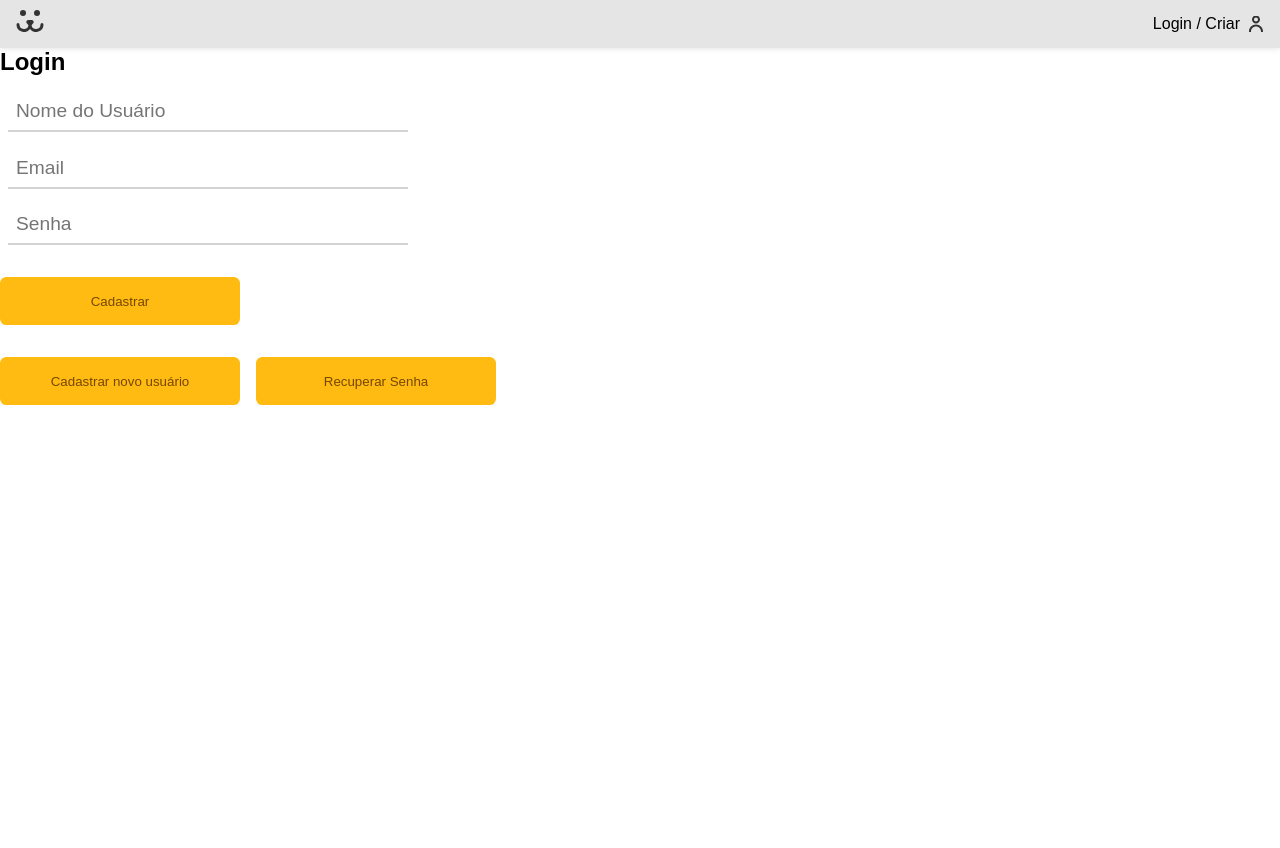
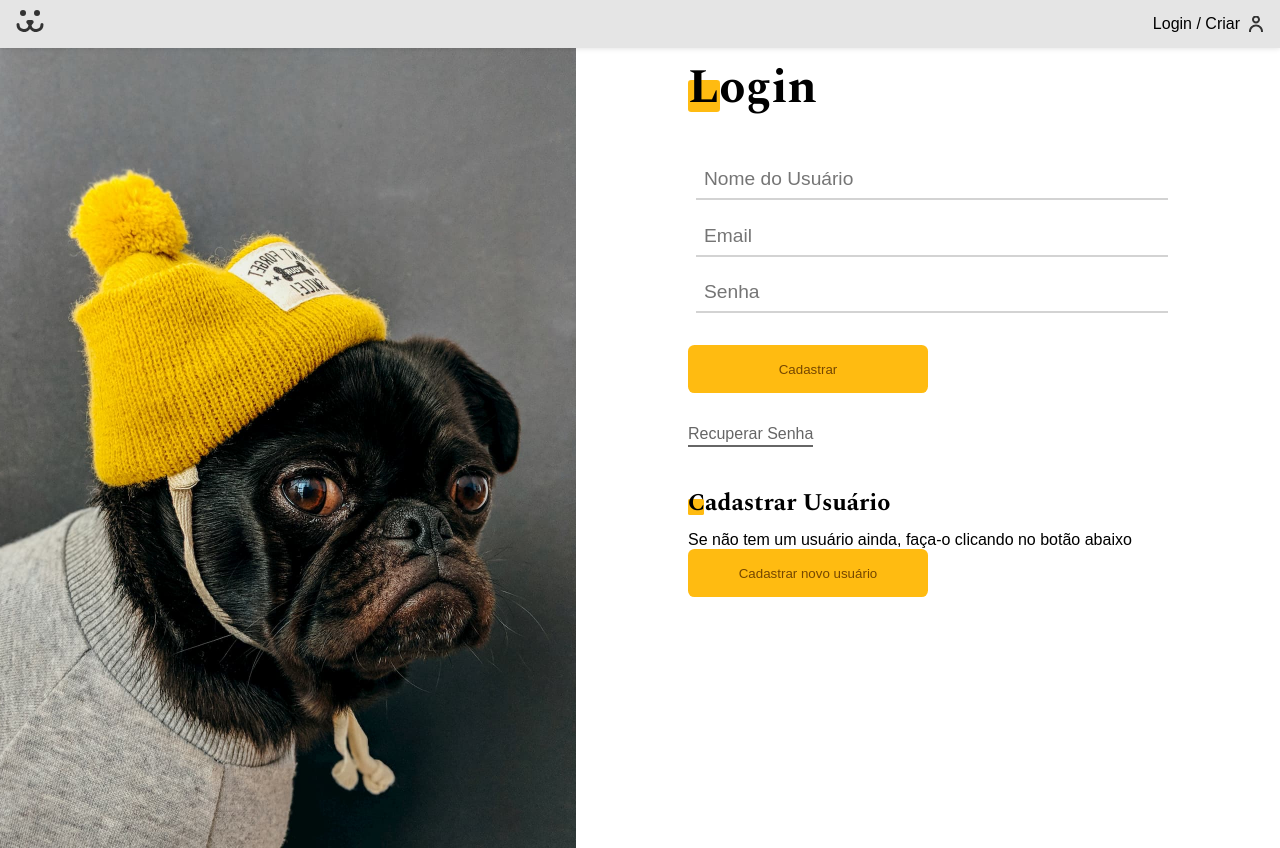
Before and after one commit to Hiaguedes/dogs, a React (Create React App) app: page /login/cadastro in a window 1280 px wide. Before the commit the page ends 800 px from the top, so only its background shows below. Built offline with nearby package versions, Linux system fonts and the light colour scheme.

Commit message:
styling and feature of app login

```diff
--- a/package.json
+++ b/package.json
@@ -44,6 +44,7 @@
     ]
   },
   "devDependencies": {
+    "@types/history": "^4.7.8",
     "@types/styled-components": "^5.1.7"
   }
 }
--- a/public/index.html
+++ b/public/index.html
@@ -11,6 +11,9 @@
     />
     <link rel="apple-touch-icon" href="%PUBLIC_URL%/logo192.png" />
     <link rel="manifest" href="%PUBLIC_URL%/manifest.json" />
+    <style>
+       @import url('https://fonts.googleapis.com/css2?family=Spectral:wght@200;400;600;700;800&display=swap');
+    </style>
 
     <title>Dogs</title>
   </head>
--- a/src/components/Header/index.tsx
+++ b/src/components/Header/index.tsx
@@ -1,17 +1,29 @@
 import { Link } from "react-router-dom"
 import { NavStyled } from './header.styles'
-import { ReactComponent as DogsLogo } from '../../assets/dogs.svg'
+import { ReactComponent as DogsLogo } from '../../assets/dogs.svg';
+import { useLoginContext } from '../../contexts/LoginContext'
+import Button from '../Button'
 
 const Header = () => {
     const { Nav, NavItem } = NavStyled;
+    const { userData, logOut } = useLoginContext();
     return(
         <Nav>
             <Link to="/">
                 <DogsLogo style={{position: 'absolute', left: '1rem', top: '20%'}}/>
             </Link>
-            <Link to="/login">
-                <NavItem name="login">Login / Criar</NavItem>
-            </Link>
+               {userData.nome?
+               <>
+               <Button onClick={() => {logOut()}}>Logout</Button>
+               <Link style={{marginRight: '1rem'}} to="/home">
+                   {userData.nome}
+                </Link>
+                </>
+                :
+               <Link to="/login">
+                    <NavItem name="login">Login / Criar</NavItem>
+                </Link>
+            }
         </Nav>
     )
 }
--- a/src/components/Input/input.styles.ts
+++ b/src/components/Input/input.styles.ts
@@ -12,7 +12,7 @@ const InputBase = styled.input<InputProps>`
     padding: 0.2rem 0.5rem;
     height: 2rem;
     font-size: 1.2rem;
-    width: 30%;
+    width: 95%;
     margin: 1rem 0.5rem;
     display: flex;
     align-items: center;
--- /dev/null
+++ b/src/components/Title.ts
@@ -0,0 +1,27 @@
+import styled from 'styled-components';
+
+const Title = styled.h2`
+    font-family: 'Spectral', serif;
+    font-weight: 800;
+    line-height: 1;
+    font-size: 3rem;
+    margin: 1rem 0;
+    position: relative;
+    margin-bottom: 3rem;
+    position: relative;
+
+    ::before {
+        content: '';
+        display: inline-block;
+        width: 2rem;
+        height: 2rem;
+        border-radius: 10%;
+        background-color: #fb1;
+        position: absolute;
+        bottom: 0;
+        z-index: -1;
+
+    }
+`
+
+export default Title
--- a/src/contexts/LoginContext.tsx
+++ b/src/contexts/LoginContext.tsx
@@ -1,4 +1,7 @@
 import React from 'react';
+import useFetch from '../hooks/useFetch';
+import { routes } from '../utils/apiRoute';
+import { createBrowserHistory } from 'history'
 
 const initialState = {
     token: '',
@@ -9,7 +12,8 @@ const initialState = {
         email: '',
     },
     setLoginToken: (token: string) => {},
-    setUser: (objUser: {}) => {}
+    setUser: (objUser: {}) => {},
+    logOut: () => {},
 }
 interface DefaultProps {
     token: string;
@@ -21,6 +25,7 @@ interface DefaultProps {
     };
     setLoginToken: (token: string) => void;
     setUser: (objUser: {}) => void;
+    logOut: () => void;
 }
 
 interface LoginProviderProps {
@@ -30,6 +35,7 @@ interface LoginProviderProps {
 const LoginContext = React.createContext<DefaultProps>(initialState);
 
 const LoginProvider = ({children}: LoginProviderProps) => {
+    const { request } = useFetch();
     const [token, setToken] =React.useState('');
     const [userData, setUserData] = React.useState({
         id: '',
@@ -37,6 +43,7 @@ const LoginProvider = ({children}: LoginProviderProps) => {
         nome: '',
         email: '',
     })
+    const history = createBrowserHistory();
 
     const setLoginToken = (token: string) => {
         setToken(token);
@@ -46,8 +53,48 @@ const LoginProvider = ({children}: LoginProviderProps) => {
         setUserData({...userData, ...objUser})
     }
 
+    const logOut = () => {
+        setToken('');
+        setUserData({
+            id: '',
+            username: '',
+            nome: '',
+            email: '',
+        });
+        localStorage.removeItem('dogsToken');
+        history.push('/login')
+    }
+
+    React.useEffect(() => {
+        const appToken = localStorage.getItem('dogsToken');
+
+        if(appToken) {
+            try {
+                request(routes.validateToken.url, routes.validateToken.options(appToken))
+                .then((res: {response: any}) => {
+                    if(!res.response.ok as boolean) {
+                        logOut();
+                        history.push('/login')
+                        return
+                    };
+                    setLoginToken(appToken);
+                    request(routes.getUser.url,routes.getUser.options(appToken)).then(res => {
+                        setUser(res.json)
+                        history.push('/home')
+                    })
+                })
+
+            }
+            catch(e) {
+                console.error(e)
+                logOut();
+            }
+        }
+        // eslint-disable-next-line
+    }, [request])
+
     return(
-        <LoginContext.Provider value={{token, setLoginToken, userData ,setUser}}>
+        <LoginContext.Provider value={{token, setLoginToken, userData ,setUser, logOut}}>
             {children}
         </LoginContext.Provider>
     )
--- a/src/global.ts
+++ b/src/global.ts
@@ -8,6 +8,7 @@ interface GlobalStylesProps {
 }
 
 const GlobalStyle = createGlobalStyle<GlobalStylesProps>`
+
     * {
         margin: 0;
         padding: 0;
--- a/src/pages/Login/LoginUser.tsx
+++ b/src/pages/Login/LoginUser.tsx
@@ -4,7 +4,8 @@ import Button from '../../components/Button'
 import { routes } from '../../utils/apiRoute';
 import useFetch from '../../hooks/useFetch';
 import useForm from '../../hooks/useForm';
-import { useLoginContext } from '../../contexts/LoginContext'
+import { useLoginContext } from '../../contexts/LoginContext';
+import { createBrowserHistory } from 'history'
 
 const LoginUser = () => {
     const initialState = {
@@ -15,11 +16,17 @@ const LoginUser = () => {
     const { token,setLoginToken, setUser } = useLoginContext();
     const [ value, erro , Change, validate  ] = useForm(initialState);
     const { username, password } = value;
+    const history = createBrowserHistory();
+
 
     const handleSubmit = (e: any) => {
         e.preventDefault();
         Object.values(erro).some(value => value) ? console.log('existe erro') :
-        request(routes.TokenPost.url,routes.TokenPost.options(value)).then(res => {setLoginToken(res.json.token)})
+        request(routes.TokenPost.url,routes.TokenPost.options(value)).then(res => {
+            setLoginToken(res.json.token);
+            localStorage.setItem('dogsToken', res.json.token);
+            history.push('/home')
+        })
     }
 
     React.useEffect(() => {
--- a/src/pages/Login/index.tsx
+++ b/src/pages/Login/index.tsx
@@ -4,33 +4,37 @@ import useHead from '../../hooks/useHead'
 import RegisterNewUser from './RegisterNewUser'
 import LoginUser from './LoginUser';
 import Button from '../../components/Button';
-
+import { LoginAnimateToRight, ForgotPassword, Subtitle, LoginImage } from './login.styles'
+import Title from '../../components/Title'
 
 const Login	= () => {
     useHead('Login')
     return (
-        <>
-        <h2>Login</h2>
+        <div style={{display: 'flex', overflowX: 'hidden'}}>
+        <LoginImage />
+        <LoginAnimateToRight>
+            <Title>Login</Title>
                 <Routes>
                     <Route path='/' element={<LoginUser />} />
                     <Route path='recuperar-senha' element={<p>Rota para recuperar senha</p>} />
                     <Route path='cadastro' element={<RegisterNewUser />} />
                 </Routes>
                 <>
-        <div style={{display: 'flex'}}>
+
+                    <Link to="recuperar-senha">
+                            <ForgotPassword>Recuperar Senha</ForgotPassword>
+                    </Link>
+                    <Subtitle>Cadastrar Usuário</Subtitle>
+                    <p>Se não tem um usuário ainda, faça-o clicando no botão abaixo</p>
                     <Link to="cadastro">
                         <Button style={{marginRight: '1rem'}}>
                             Cadastrar novo usuário
                         </Button>
                     </Link>
-        <Link to="recuperar-senha">
-            <Button>
-                Recuperar Senha
-            </Button>
-        </Link>
+
+                </>
+        </LoginAnimateToRight>
         </div>
-        </>
-        </>
     )
 }
 
--- /dev/null
+++ b/src/pages/Login/login.styles.ts
@@ -0,0 +1,78 @@
+import styled from 'styled-components';
+import LoginImageBackground from '../../assets/login.jpg'
+
+export const LoginAnimateToRight = styled.div`
+    @keyframes animeLeftToRight {
+        from {
+            opacity: 0;
+            transform: translateX(-20px);
+        }
+
+        to {
+            opacity: 1;
+            transform: translateX(initial);
+        }
+    }
+
+    animation: animeLeftToRight 0.3s forwards;
+    max-width: 30rem;
+    padding: 0 2rem;
+    width: calc(50% - 4rem);
+    z-index: -1;
+    margin: 0 auto;
+`;
+
+export const ForgotPassword = styled.p`
+    color: #666;
+    display: inline-block;
+    padding: 0;
+    position: relative;
+
+    ::after {
+        content: '';
+        height: 2px;
+        width: 100%;
+        background-color: currentColor;
+        display: inline-block;
+        position: absolute;
+        top:110%;
+        left:0;
+    }
+`;
+
+export const Subtitle = styled.h3`
+        font-family: 'Spectral', serif;
+    line-height: 1;
+    font-size: 1.5rem;
+    margin: 1rem 0;
+    position: relative;
+    margin: 3rem 0 1rem 0;
+    position: relative;
+
+    ::before {
+        content: '';
+        display: inline-block;
+        width: 1rem;
+        height: 1rem;
+        border-radius: 10%;
+        background-color: #fb1;
+        position: absolute;
+        bottom: 0;
+        z-index: -1;
+
+    }
+`;
+
+export const LoginImage = styled.div`
+    width: 45%;
+    height: 100vh;
+    overflow: hidden;
+    background: url(${LoginImageBackground}) no-repeat center;
+    background-size: cover;
+    display: inline-block;
+
+    @media(max-width: 900px) {
+        display: none;
+    }
+
+`;
--- a/src/utils/apiRoute.ts
+++ b/src/utils/apiRoute.ts
@@ -36,7 +36,18 @@ export const routes = {
             }
             }
         }
-    }
+    },
+    validateToken: {
+        url: `${apiRoute}/jwt-auth/v1/token/validate`,
+        options: (token: any) => {
+            return {
+            method: 'POST',
+            headers: {
+                'Authorization': `Bearer ${token}`
+            }
+            }
+        }
+    },
 }
 
 
```
Also changed, not shown: 1 other file (tests, documents, lock files or other folders). Lines whose indentation alone changed are shown as unchanged.
